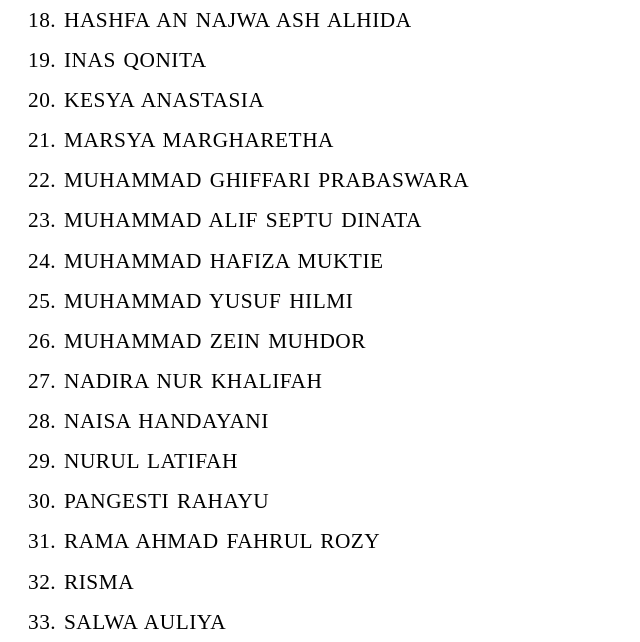
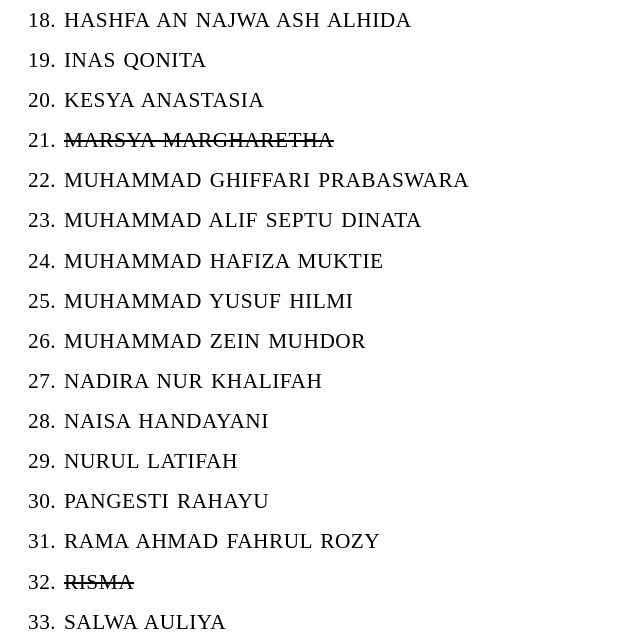
Before and after one commit to FarisAnsharGaza/XI-IPA-MA-ASSA-ADAH, a plain HTML site: page index.html in a window 1280 px wide. Shown: the part 2813-3455 px from the top of the page, 0-640 px from the left. Drawn offline with Linux system fonts and the light colour scheme.

Commit message:
Update index.html

```diff
--- a/index.html
+++ b/index.html
@@ -130,7 +130,7 @@
       <li class="bodong">HASHFA AN NAJWA ASH ALHIDA</li>
       <li class="bodong">INAS QONITA</li>
       <li class="bodong">KESYA ANASTASIA</li>
-      <li class="bodong">MARSYA MARGHARETHA</li>
+      <li class="bodong"><s>MARSYA MARGHARETHA</s></li>
       <li class="bodong">MUHAMMAD GHIFFARI PRABASWARA</li>
       <li class="bodong">MUHAMMAD ALIF SEPTU DINATA</li>
       <li class="bodong">MUHAMMAD HAFIZA MUKTIE</li>
@@ -141,7 +141,7 @@
       <li class="bodong">NURUL LATIFAH</li>
       <li class="bodong">PANGESTI RAHAYU</li>
       <li class="bodong">RAMA AHMAD FAHRUL ROZY</li>
-      <li class="bodong">RISMA</li>
+      <li class="bodong"><s>RISMA</s></li>
       <li class="bodong">SALWA AULIYA</li>
       <li class="bodong">SASCIA PUTRI</li>
       <li class="bodong">SYIFA CITRA PERMANA</li>
```
